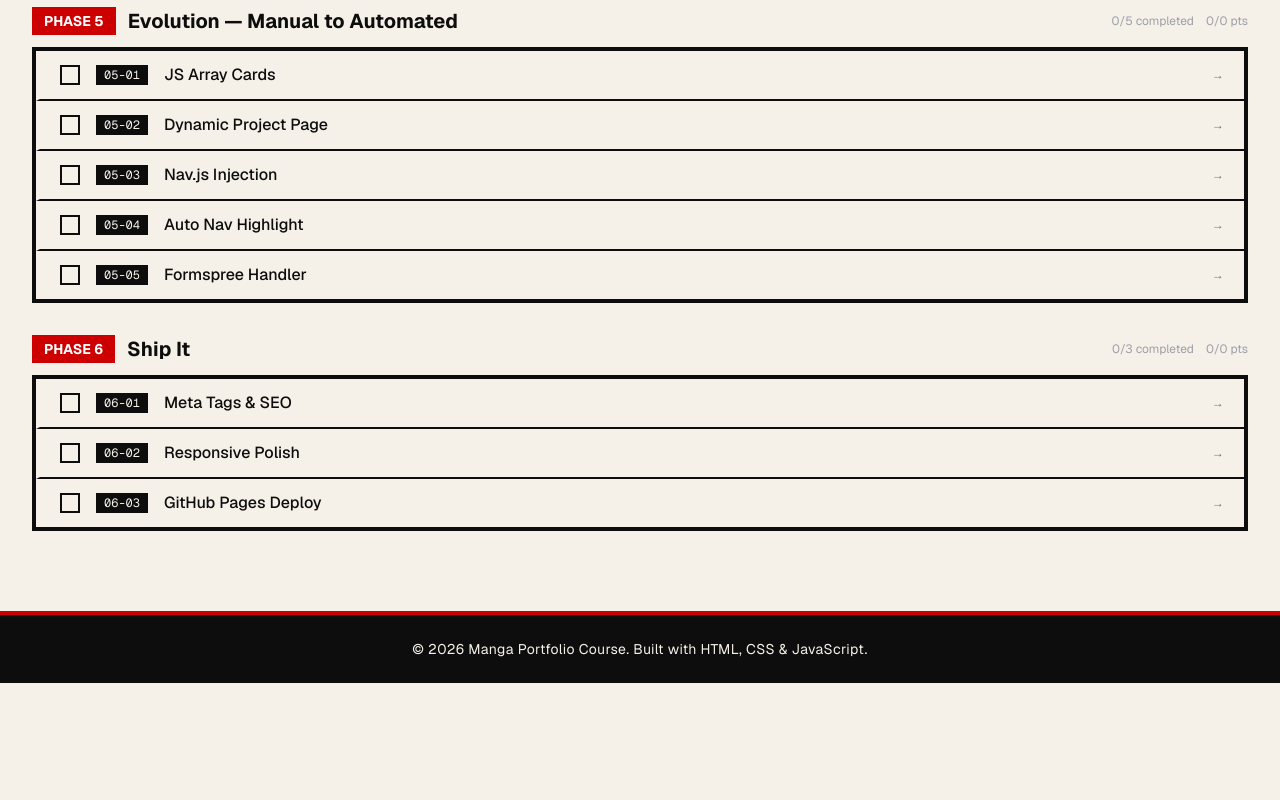
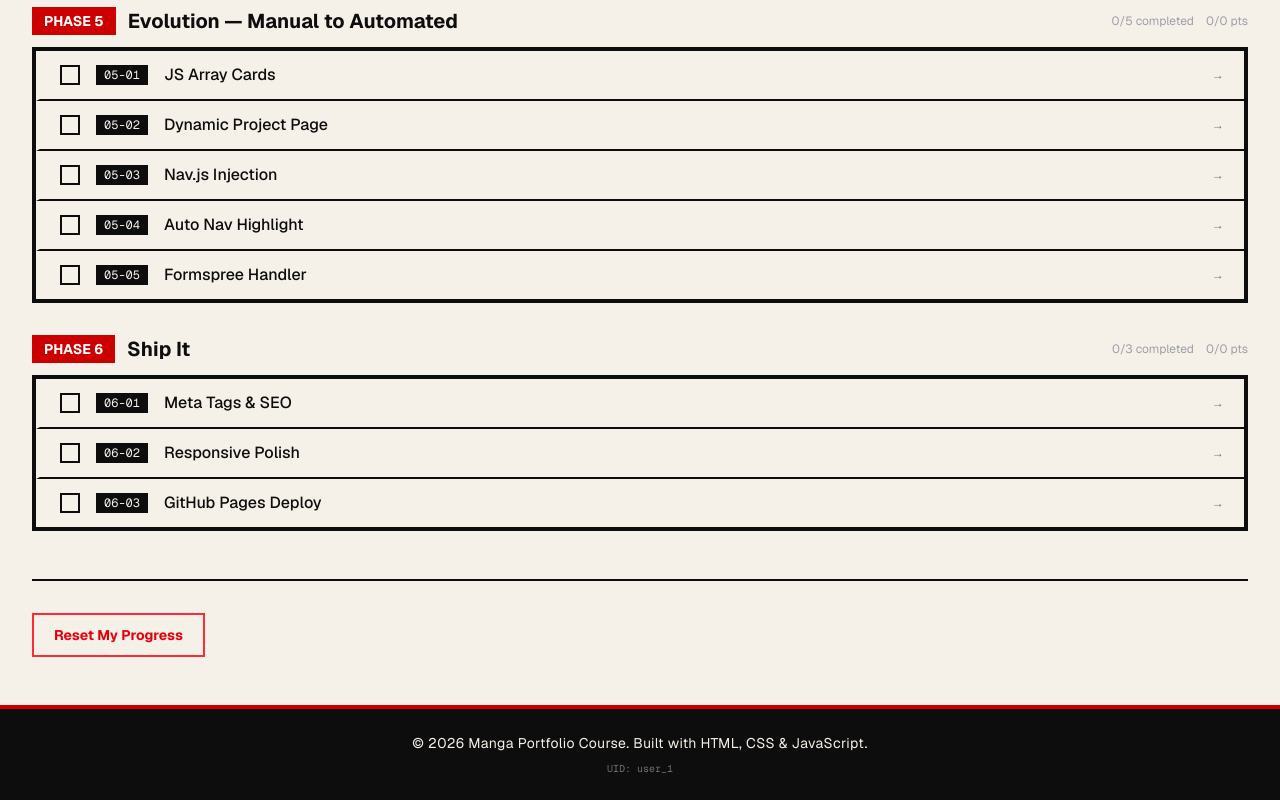
Before and after one commit to bedzbern/course-platform-portfolio, a Next.js app in the folder course-platform/: page /progress in a window 1280 px wide. Shown: the part 2215-3015 px from the top of the page. Before the commit the page ends 2898 px from the top, so only its background shows below. Built offline with nearby package versions, Linux system fonts and the light colour scheme; no server answers; the database is empty; sample sign-in values are in the browser's storage.

Commit message:
progress page

```diff
--- a/course-platform/app/progress/page.tsx
+++ b/course-platform/app/progress/page.tsx
@@ -5,7 +5,7 @@ import { useRouter } from 'next/navigation';
 import Link from 'next/link';
 import { useAuth } from '@/lib/auth';
 import { db } from '@/lib/firebase';
-import { doc, getDoc } from 'firebase/firestore';
+import { doc, getDoc, setDoc } from 'firebase/firestore';
 import { getAllLessons, getLessonsByPhase } from '@/lib/lessons';
 import { getPhasePoints, TOTAL_COURSE_POINTS } from '@/lib/exercises';
 
@@ -127,6 +127,22 @@ export default function ProgressPage() {
           </div>
         );
       })}
+
+      {user && db && (
+        <div className="mt-12 border-t-2 border-[#0d0d0d] pt-8">
+          <button
+            onClick={async () => {
+              if (!window.confirm('Reset all progress and exercise scores? This cannot be undone.')) return;
+              await setDoc(doc(db!, 'progress', user.uid), { completed: [], exerciseScores: {}, totalPoints: 0 });
+              setCompleted(new Set());
+              setScores({});
+            }}
+            className="border-2 border-red-500 text-red-600 px-5 py-2.5 text-sm font-bold hover:bg-red-50 transition-colors cursor-pointer"
+          >
+            Reset My Progress
+          </button>
+        </div>
+      )}
     </div>
   );
 }
--- a/course-platform/components/AdminPanel.tsx
+++ b/course-platform/components/AdminPanel.tsx
@@ -9,6 +9,7 @@ export function AdminPanel() {
   const { isAdmin, user } = useAuth();
   const [open, setOpen] = useState(false);
   const [message, setMessage] = useState('');
+  const [targetUid, setTargetUid] = useState('');
 
   if (!isAdmin || !user || !db) return null;
 
@@ -35,11 +36,22 @@ export function AdminPanel() {
     setMessage('All data wiped');
   };
 
+  const wipeUserData = async () => {
+    const uid = targetUid.trim();
+    if (!uid) { setMessage('Enter a UID'); return; }
+    if (!window.confirm(`Delete ALL progress data for user "${uid}"? This cannot be undone.`)) return;
+    const ref = doc(db!, 'progress', uid);
+    await deleteDoc(ref);
+    setMessage(`Data wiped for ${uid}`);
+    setTargetUid('');
+  };
+
   return (
     <div className="fixed bottom-6 right-6 z-50">
       {open && (
-        <div className="mb-3 bg-white border-4 border-[#0d0d0d] p-4 shadow-xl min-w-[220px]">
+        <div className="mb-3 bg-white border-4 border-[#0d0d0d] p-4 shadow-xl min-w-[260px]">
           <p className="text-xs font-bold text-zinc-500 mb-3 uppercase tracking-wider">Admin Panel</p>
+          <p className="text-[10px] font-mono text-zinc-400 mb-3 break-all">Your UID: {user.uid}</p>
           <div className="space-y-2">
             <button
               onClick={deleteProgress}
@@ -60,6 +72,24 @@ export function AdminPanel() {
               Wipe Everything
             </button>
           </div>
+          <div className="mt-4 pt-4 border-t-2 border-[#0d0d0d]">
+            <p className="text-xs font-bold text-zinc-500 mb-2 uppercase tracking-wider">Cross-User Wipe</p>
+            <div className="flex gap-2">
+              <input
+                type="text"
+                value={targetUid}
+                onChange={e => setTargetUid(e.target.value)}
+                placeholder="Target user UID"
+                className="flex-1 border-2 border-[#0d0d0d] px-2 py-1.5 text-xs bg-[#f5f0e8] font-mono"
+              />
+              <button
+                onClick={wipeUserData}
+                className="px-3 py-1.5 text-xs font-bold bg-red-50 text-red-700 hover:bg-red-100 border border-red-500 transition-colors cursor-pointer shrink-0"
+              >
+                Wipe
+              </button>
+            </div>
+          </div>
           {message && (
             <p className="mt-3 text-xs font-bold text-green-700">{message}</p>
           )}
--- a/course-platform/components/Footer.tsx
+++ b/course-platform/components/Footer.tsx
@@ -1,9 +1,20 @@
+'use client';
+
+import { useAuth } from '@/lib/auth';
+
 export function Footer() {
+  const { user } = useAuth();
+
   return (
     <footer className="bg-[#0d0d0d] border-t-4 border-[#cc0000] text-center py-6 px-4">
       <p className="text-[#f5f0e8] text-sm tracking-wide">
         &copy; {new Date().getFullYear()} Manga Portfolio Course. Built with HTML, CSS &amp; JavaScript.
       </p>
+      {user && (
+        <p className="text-zinc-500 text-[10px] mt-2 font-mono">
+          UID: {user.uid}
+        </p>
+      )}
     </footer>
   );
 }
```
